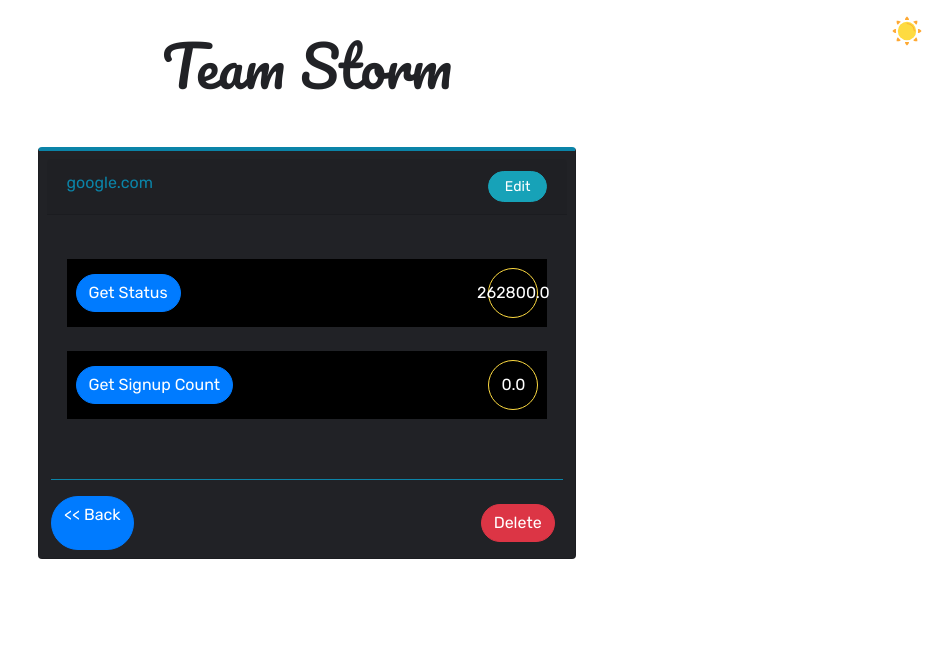
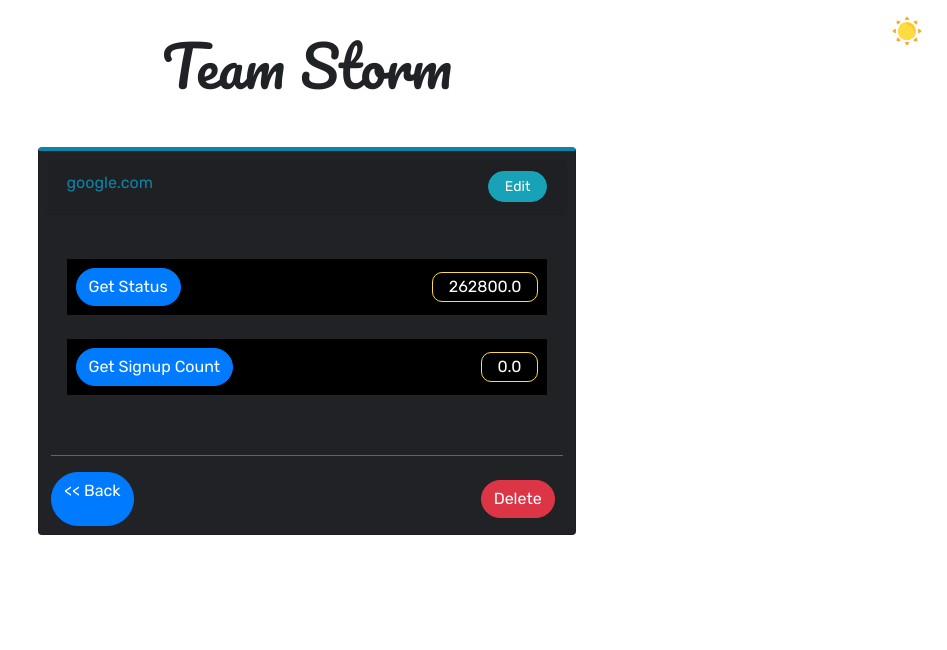
Before and after one commit to OsasAzamegbe/Landing-Page-Tester, a Django app: page /manage/22/ in a window 1280 px wide. Shown: the top 650 px of the page, without its empty margins (333-1280 px from the left). Run offline with Django 3.2, Linux system fonts and the light colour scheme; data comes from the database, SQL or seed files in the repository; parts of the project's set-up code (start-up, migrations or seed data) failed here and were passed over; some libraries are stand-ins or nearby versions.

Commit message:
bug: fix content overflow for manage.html span tag

```diff
--- a/landingPageTester/static/css/index.css
+++ b/landingPageTester/static/css/index.css
@@ -153,10 +153,11 @@ footer.light {
 }
 
 .manage span {
-  border-radius: 50%;
+  border-radius: 10px;
   border: 1px solid #fedb41;
-  width: 50px;
-  height: 50px;
+  width: auto;
+  padding: 0.5rem 1rem;
+  height: 30px;
   display: flex;
   align-items: center;
   justify-content: center;
```
